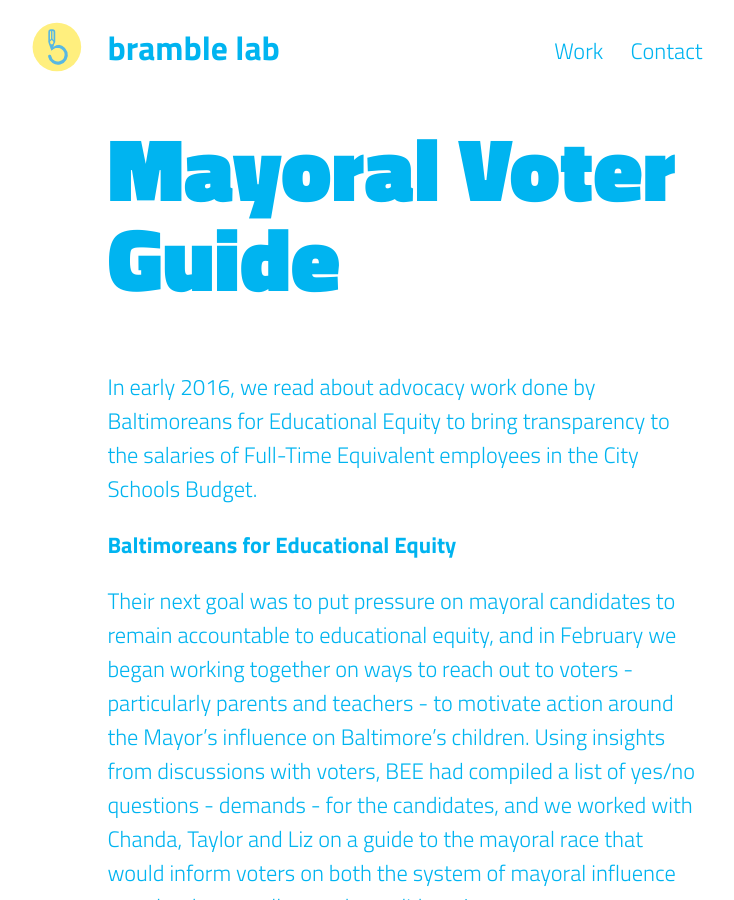
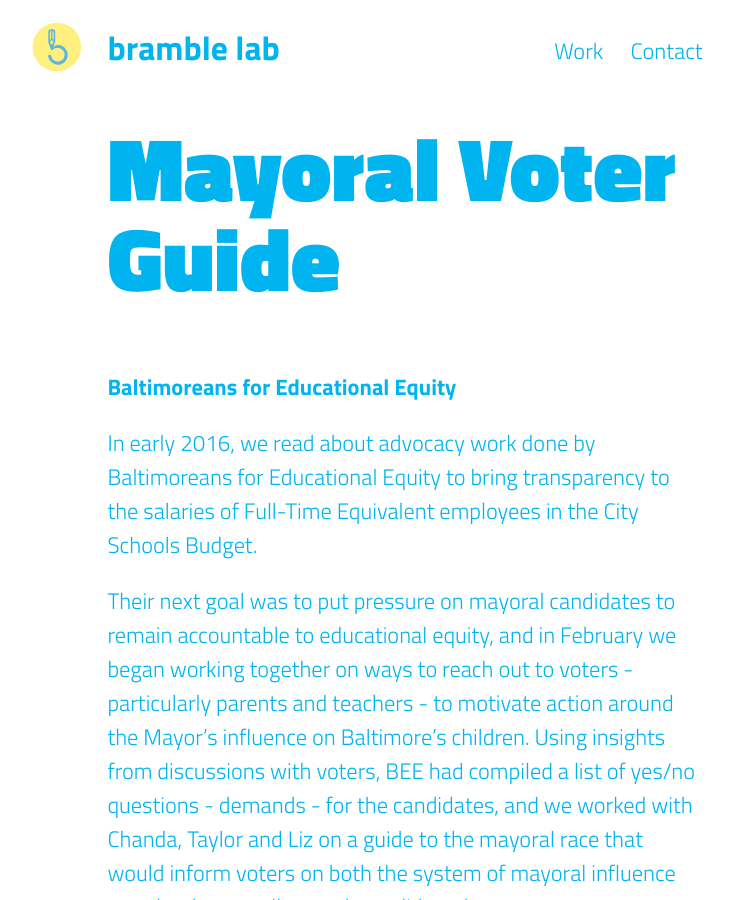
Before and after one commit to bramblelab/bramblelab.github.io, a Jekyll site: the page built from _posts/2016-05-01-baltimoreans-for-educational-equity.markdown, in a window 1280 px wide and 900 px high. Shown: the whole window, without its empty margins (235-969 px from the left). Built offline with Jekyll 4.4.1, drawn with Linux system fonts in a browser that asks for light colours.

```diff
--- a/_posts/2016-05-01-baltimoreans-for-educational-equity.markdown
+++ b/_posts/2016-05-01-baltimoreans-for-educational-equity.markdown
@@ -10,9 +10,9 @@ categories:
 layout: post
 ---
 
+__Baltimoreans for Educational Equity__
+
 In early 2016, we read about advocacy work done by Baltimoreans for Educational Equity to bring transparency to the salaries of Full-Time Equivalent employees in the City Schools Budget.
-
-__Baltimoreans for Educational Equity__
 
 Their next goal was to put pressure on mayoral candidates to remain accountable to educational equity, and in February we began working together on ways to reach out to voters - particularly parents and teachers - to motivate action around the Mayor's influence on Baltimore's children. Using insights from discussions with voters, BEE had compiled a list of yes/no questions - demands - for the candidates, and we worked with Chanda, Taylor and Liz on a guide to the mayoral race that would inform voters on both the system of mayoral influence on schools, as well as each candidates' responses to voter demands.
 
```
